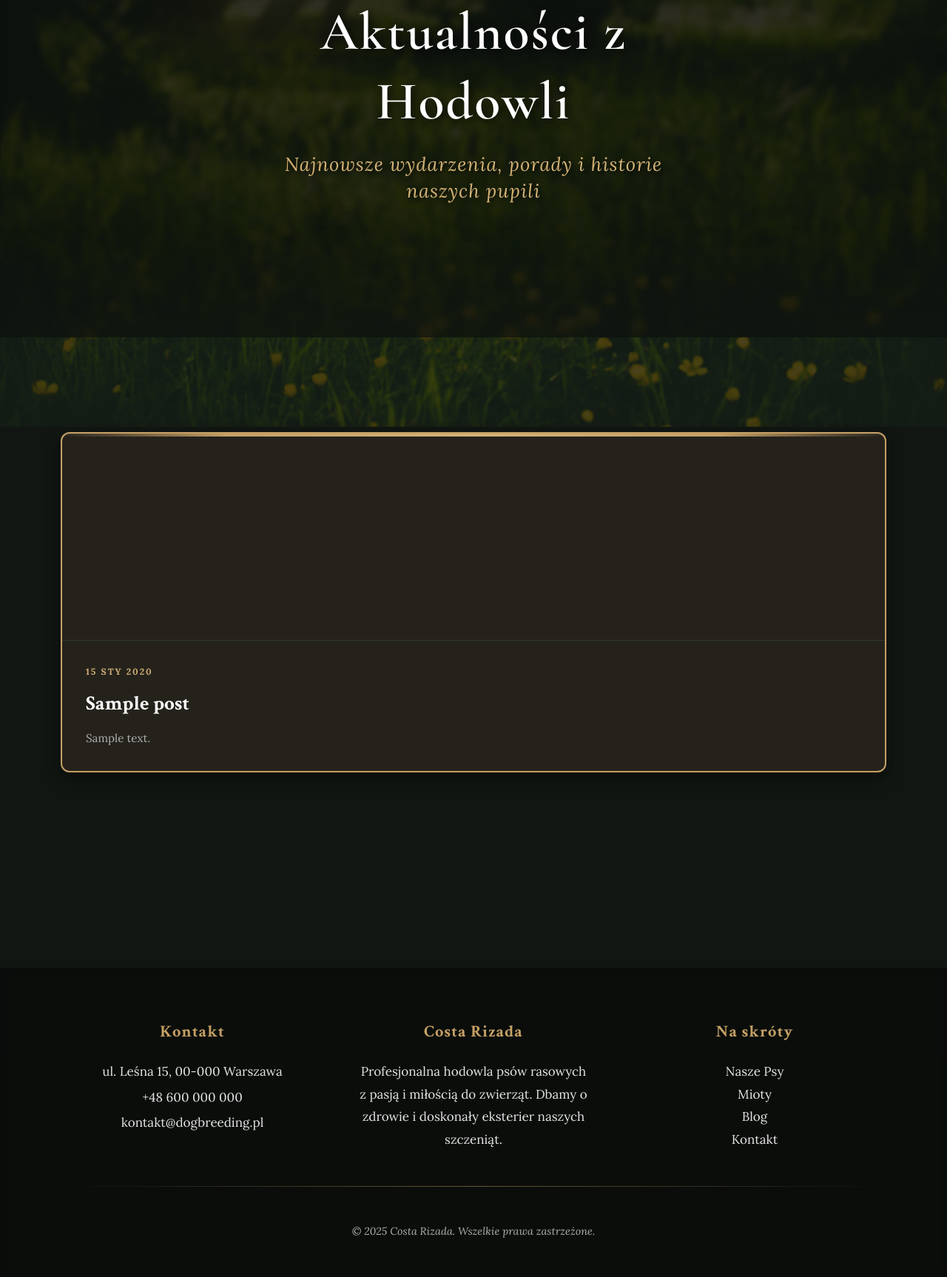
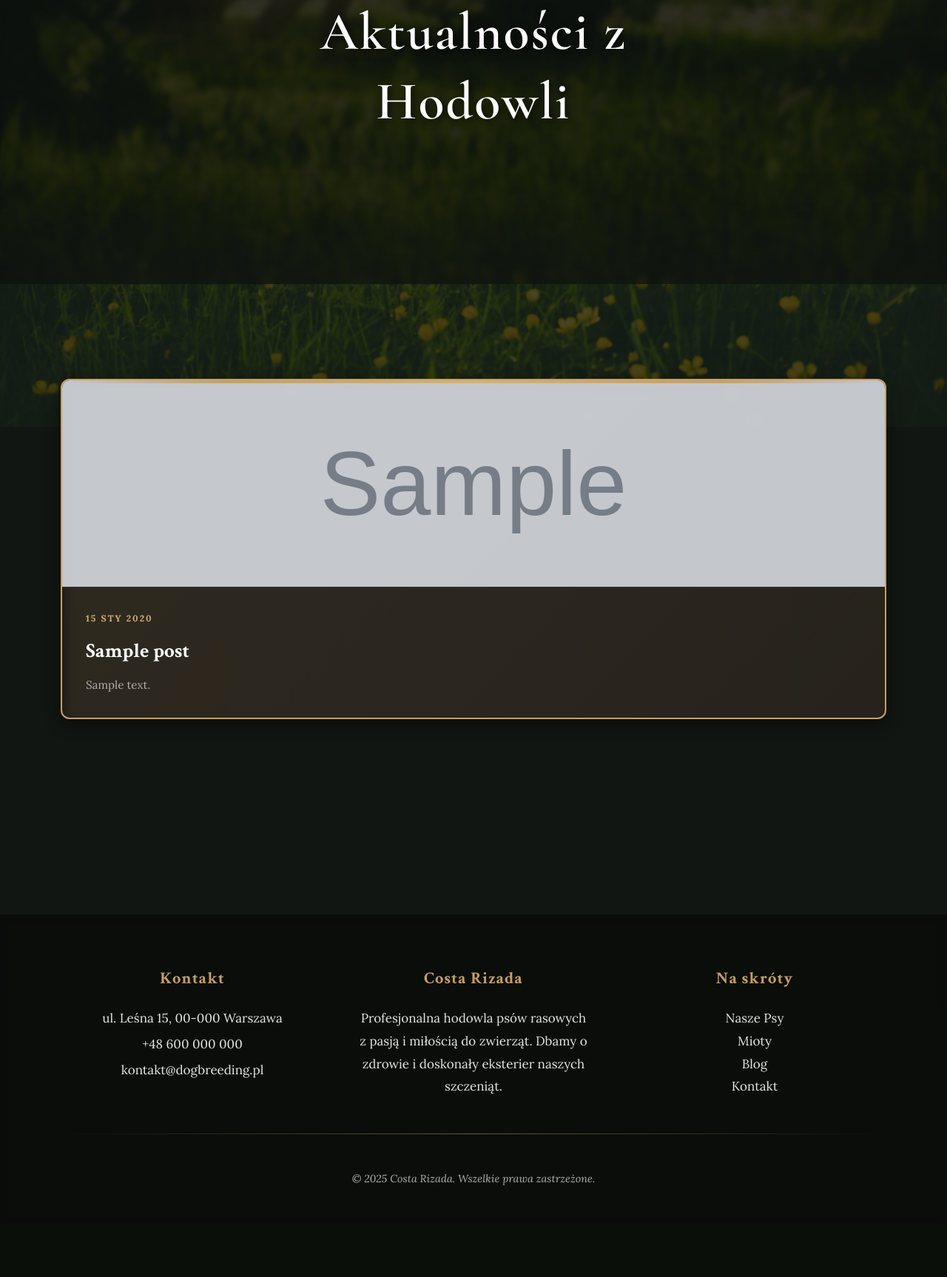
Before and after one commit to Krystian137/DogBreeding, a Django app: page / in a window 1280 px wide. Shown: the part 223-1949 px from the top of the page at 74% size. After the commit the page ends 1825 px from the top, so only its background shows below. Run offline with Django 5.2, Linux system fonts and the light colour scheme; tables that the repository leaves empty hold one stand-in row (values such as "Sample post"); grey boxes marked "Sample" are stand-in pictures.

Commit message:
Optimized base.html, and main.html

```diff
--- a/blog/templates/blog/main.html
+++ b/blog/templates/blog/main.html
@@ -2,15 +2,15 @@
 
 {% load static %}
 
-{% block title %}Blog - Aktualności - Costa Rizada{% endblock %}
+{% block title %}Costa Rizada - Hodowla Psów Rasowych{% endblock %}
 
 {% block header_content %}
     <h1>Aktualności z Hodowli</h1>
-    <span class="subheading">Najnowsze wydarzenia, porady i historie naszych pupili</span>
+<!--    <span class="subheading"></span> -->
 {% endblock %}
 
 {% block extra_head %}
-<!-- Dedykowany CSS dla bloga -->
+<!-- Dedicated CSS file -->
 <link rel="stylesheet" href="{% static 'css/blog.css' %}">
 {% endblock %}
 
@@ -58,7 +58,7 @@
     {% endfor %}
 </div>
 
-<!-- Paginacja -->
+<!-- Pages -->
 {% if is_paginated %}
 <nav aria-label="Paginacja postów">
     <div class="pagination">
--- a/blog/templates/blog/post-detail.html
+++ b/blog/templates/blog/post-detail.html
@@ -56,7 +56,7 @@
             <!-- Galeria zdjęć (jeśli jest więcej niż jedno) -->
             {% if post.photos.all|length > 1 %}
             <div class="post-gallery">
-                <h3 class="gallery-title">Galeria zdjęć</h3>
+                <h3 class="gallery-title text-white">Galeria zdjęć</h3>
                 <div class="gallery-grid">
                     {% for photo in post.photos.all %}
                         {% if not forloop.first %}
--- a/blog/views.py
+++ b/blog/views.py
@@ -8,7 +8,7 @@
     template_name = 'blog/main.html'
     context_object_name = 'posts'
     ordering = ['-created_at']
-    paginate_by = 10
+    paginate_by = 9
 
 class PostDetailView(DetailView):
     model = Post
--- a/static/css/blog.css
+++ b/static/css/blog.css
@@ -1,72 +1,85 @@
 /* =========================================
-   BLOG.CSS - ULTRA LIGHT (Maksymalna wydajność)
-   Wydzielone style bloga z style.css
+   4. STYLE BLOGA - ASYMETRYCZNY MASONRY LAYOUT
    ========================================= */
 
-/* =========================================
-   BLOG POSTS LAYOUT
-   ========================================= */
-
-/* Kontener dla postów - CSS Grid */
+/* Kontener dla postów - CSS Grid Masonry Style */
 .blog-posts-container {
     display: grid;
     grid-template-columns: repeat(auto-fit, minmax(320px, 1fr));
     gap: 40px 30px;
     margin-bottom: 4rem;
-    will-change: auto; /* Tylko gdy potrzebne */
 }
 
-/* Asymetria - co drugi post przesunięty */
+/* Asymetria - co drugi post jest większy/inny */
+.post-card:nth-child(3n + 1) {
+    grid-column: span 1;
+}
+
 .post-card:nth-child(3n + 2) {
-    transform: translateY(30px);
+    grid-column: span 1;
+    transform: translateY(30px); /* Przesunięcie w dół */
 }
 
 .post-card:nth-child(3n + 3) {
-    transform: translateY(15px);
+    grid-column: span 1;
+    transform: translateY(15px); /* Lekkie przesunięcie */
 }
 
-/* =========================================
-   POST CARD - BEZ BLUR! (wydajność++)
-   ========================================= */
-
+/* Karta posta - z animacją */
 .post-card {
-    /* SOLIDNE TŁO zamiast blur */
-    background: rgba(40, 35, 30, 0.95); /* Zwiększone opacity */
-
-    /* BEZ backdrop-filter! */
-    /* backdrop-filter: blur(8px); */
-
+    background: rgba(40, 35, 30, 0.75); /* Ciemny beż zamiast białego */
+    backdrop-filter: blur(8px); /* Zmniejszone z 12px dla wydajności */
+    -webkit-backdrop-filter: blur(8px);
     border: 2px solid var(--col-accent);
     border-radius: 12px;
     overflow: hidden;
-
-    /* Uproszczone cienie */
     box-shadow:
-        0 8px 20px rgba(0,0,0,0.4),
+        0 8px 20px rgba(0,0,0,0.4), /* Zmniejszone z 10px/30px */
         inset 0 1px 0 rgba(255,255,255,0.1);
-
-    /* Uproszczone transition */
-    transition: transform 0.3s ease, box-shadow 0.3s ease;
-
+    transition: transform 0.3s ease, box-shadow 0.3s ease; /* Uproszczone */
     display: flex;
     flex-direction: column;
     height: 100%;
     position: relative;
-
-    /* BEZ animacji na mobile! */
-    animation: none;
 }
 
-/* BEZ ::after pseudo-element! (wydajność++) */
-/* .post-card::after { ... } */
-
-/* Uproszczony hover */
-.post-card:hover {
-    transform: translateY(-8px);
-    box-shadow: 0 15px 35px rgba(0,0,0,0.5);
+/* Warstwa "podłoża" pod kartą */
+.post-card::after {
+    content: "";
+    position: absolute;
+    top: 8px;
+    left: 8px;
+    right: -8px;
+    bottom: -8px;
+    background: linear-gradient(135deg,
+        rgba(197, 160, 101, 0.15) 0%,
+        rgba(197, 160, 101, 0.05) 100%
+    );
+    border-radius: 12px;
+    z-index: -1;
+    opacity: 0.6;
+    filter: blur(6px); /* Zmniejszone z 8px */
 }
 
-/* Złoty akcent - ZOSTAJE (lekki) */
+/* Efekt hover - podniesienie + obróć */
+.post-card:hover {
+    transform: translateY(-8px); /* Zmniejszone z -10px */
+    box-shadow:
+        0 15px 35px rgba(0,0,0,0.5), /* Zmniejszone z 20px/50px */
+        inset 0 1px 0 rgba(255,255,255,0.15);
+}
+
+.post-card:hover::after {
+    opacity: 0.8;
+    filter: blur(8px); /* Zmniejszone z 12px */
+}
+
+/* Co drugi post ma inny kierunek hover */
+.post-card:nth-child(even):hover {
+    transform: translateY(-8px);
+}
+
+/* Złoty akcent na górze karty */
 .post-card::before {
     content: "";
     position: absolute;
@@ -85,27 +98,15 @@
     z-index: 10;
 }
 
-/* =========================================
-   IMAGE OPTIMIZATION
-   ========================================= */
-
+/* Zdjęcie w karcie */
 .post-card-img {
-    /* FIXED HEIGHT - zapobiega CLS! */
-    width: 100%;
     height: 280px;
     object-fit: cover;
-
-    /* Content visibility dla lepszej wydajności */
-    content-visibility: auto;
-
+    width: 100%;
     border-bottom: 1px solid var(--col-border);
     opacity: 0.9;
-    transition: opacity 0.3s ease, transform 0.3s ease;
+    transition: all 0.5s ease;
     filter: grayscale(20%);
-
-    /* Rendering hints */
-    image-rendering: -webkit-optimize-contrast;
-    image-rendering: crisp-edges;
 }
 
 .post-card:hover .post-card-img {
--- a/static/css/style.css
+++ b/static/css/style.css
@@ -55,8 +55,13 @@
     background-size: cover;
     background-position: center center;
     background-repeat: no-repeat;
-    background-attachment: fixed;
+    background-attachment: scroll; /* ← ZMIENIONE z fixed! */
     z-index: -2;
+
+    /* Optimizacje scrollowania */
+    will-change: transform;
+    transform: translateZ(0);
+    backface-visibility: hidden;
 }
 
 /* === OVERLAY - PRZYCIEMNIENIE TŁA === */
@@ -199,6 +204,7 @@
     padding-top: 80px !important; /* Przestrzeń po headerze */
     padding-bottom: 100px !important;
 }
+
 
 /* =========================================
    5. PAGINACJA
--- a/templates/base.html
+++ b/templates/base.html
@@ -65,10 +65,10 @@
             <div class="col-md-10 col-lg-8 col-xl-7">
                 <div class="site-heading">
                     {% block header_content %}
-                        <!-- Opcja 1: Logo (odkomentuj gdy będziesz mieć logo) -->
+                        <!-- Option 1 Logo -->
                         <!-- <img src="{% static 'img/logo.png' %}" alt="Costa Rizada" class="header-logo"> -->
 
-                        <!-- Opcja 2: Tekst (aktualnie aktywna) -->
+                        <!-- Option 2 TEXT -->
                         <h1>Costa Rizada</h1>
                         <span class="subheading">Hodowla Psów Rasowych</span>
 
@@ -122,7 +122,7 @@
         <div class="row text-center">
             <div class="col-12">
                 <p class="copyright mb-0">
-                    © 2025 Costa Rizada. Wszelkie prawa zastrzeżone.
+                    © {% now "Y" %} Costa Rizada. Wszelkie prawa zastrzeżone.
                 </p>
             </div>
         </div>
```
Also changed, not shown: other parts of static/css/blog.css (+16 -101 lines).
